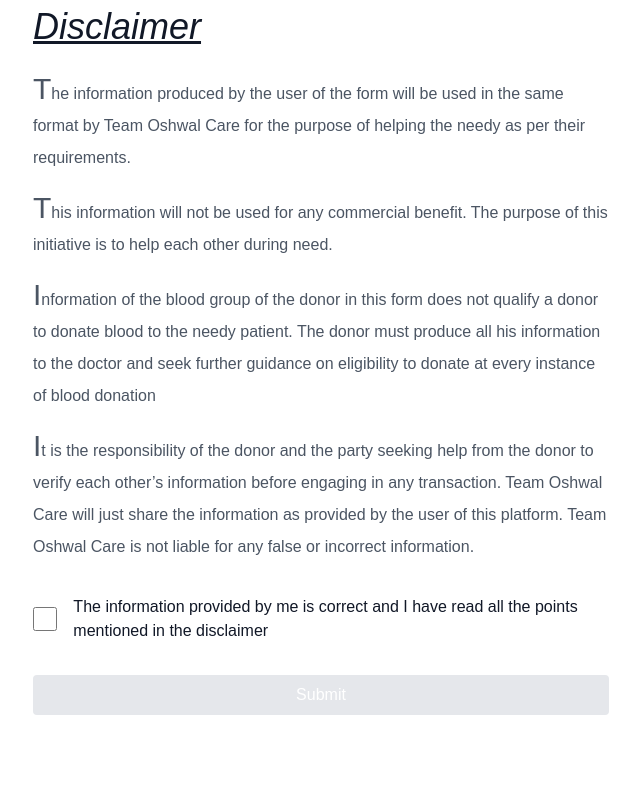
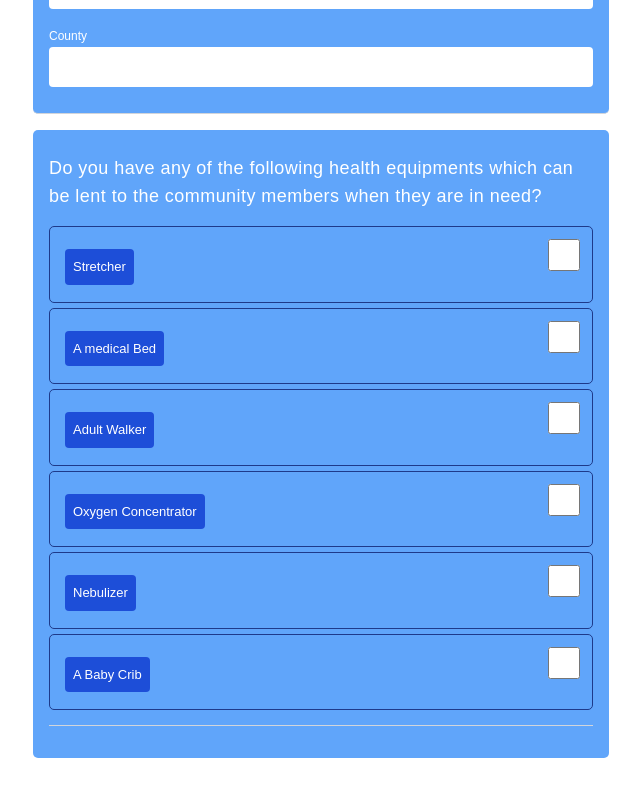
Before and after one commit to billykagwe/bloodDonation, a Next.js app: page /register in a window 1280 px wide. Shown: the part 1980-2780 px from the top of the page, without its empty margins (319-959 px from the left). Before the commit the page ends 2711 px from the top, so only its background shows below. Built offline with nearby package versions, Linux system fonts and the light colour scheme.

Commit message:
second form

```diff
--- a/components/register.js
+++ b/components/register.js
@@ -196,8 +196,8 @@ export default function Register() {
               </div>
             </div>
 
-            {/* <div className='border-b section'>
-              <p className='text--200 text-lg  tracking-wide my-2 font-light mb-4'>
+            <div className='border-b section'>
+              <p className=' text-md text-white  tracking-wide my-2 font-light mb-4'>
                 If you are a doctor or in any medical related proffesion, would
                 you like to volunteer for your services to the community when
                 needed.
@@ -224,7 +224,7 @@ export default function Register() {
                   />
                 </div>
               </div>
-            </div> */}
+            </div>
 
             <div className='birthdate border-b section'>
               <p className='text-white text-lg  tracking-wide my-2 font-light mb-4'>
@@ -362,7 +362,7 @@ export default function Register() {
                 />
               </div>
             </div>
-{/*
+
             <div className='section'>
               <p className='text-white text-lg  tracking-wide my-2 font-light mb-4'>
                 Do you have any of the following health equipments which can be
@@ -400,7 +400,7 @@ export default function Register() {
                   imageInput={imageInput}
                 />
               </div>
-            </div> */}
+            </div>
             <p className='mb-6 text-4xl italic underline  mt-10 text-gray-900 font-medium'>
               Disclaimer
             </p>
@@ -466,13 +466,13 @@ export default function Register() {
 const OxygenConcentrator = ({ imageInput, formData, formDataChange }) => {
   const [show, setShow] = useState();
   return (
-    <div className='equipments border rounded border-blue-400'>
+    <div className='equipments border rounded border-blue-900'>
       <div
         onClick={() => setShow(!show)}
         className='p-2 flex justify-between cursor-pointer '>
-        <span>Oxygen Concentrator</span>
+        <span className="bg-blue-700 p-2 rounded">Oxygen Concentrator</span>
         <input
-          className='h-4 w-4'
+          className='h-8 w-8'
           type='checkbox'
           onChange={() => setShow(!show)}
         />
@@ -532,13 +532,13 @@ const OxygenConcentrator = ({ imageInput, formData, formDataChange }) => {
 const Equipment = ({ label, imageInput, name }) => {
   const [show, setShow] = useState(false);
   return (
-    <div className='equipments border rounded border-blue-400'>
+    <div className='equipments border rounded border-blue-900'>
       <div
         onClick={() => setShow(!show)}
         className='p-2 flex justify-between cursor-pointer '>
-        <span>{label}</span>
+        <span className="bg-blue-700 p-2 rounded">{label}</span>
         <input
-          className='h-4 w-4'
+          className='h-8 w-8'
           type='checkbox'
           onChange={() => setShow(!show)}
         />
```
